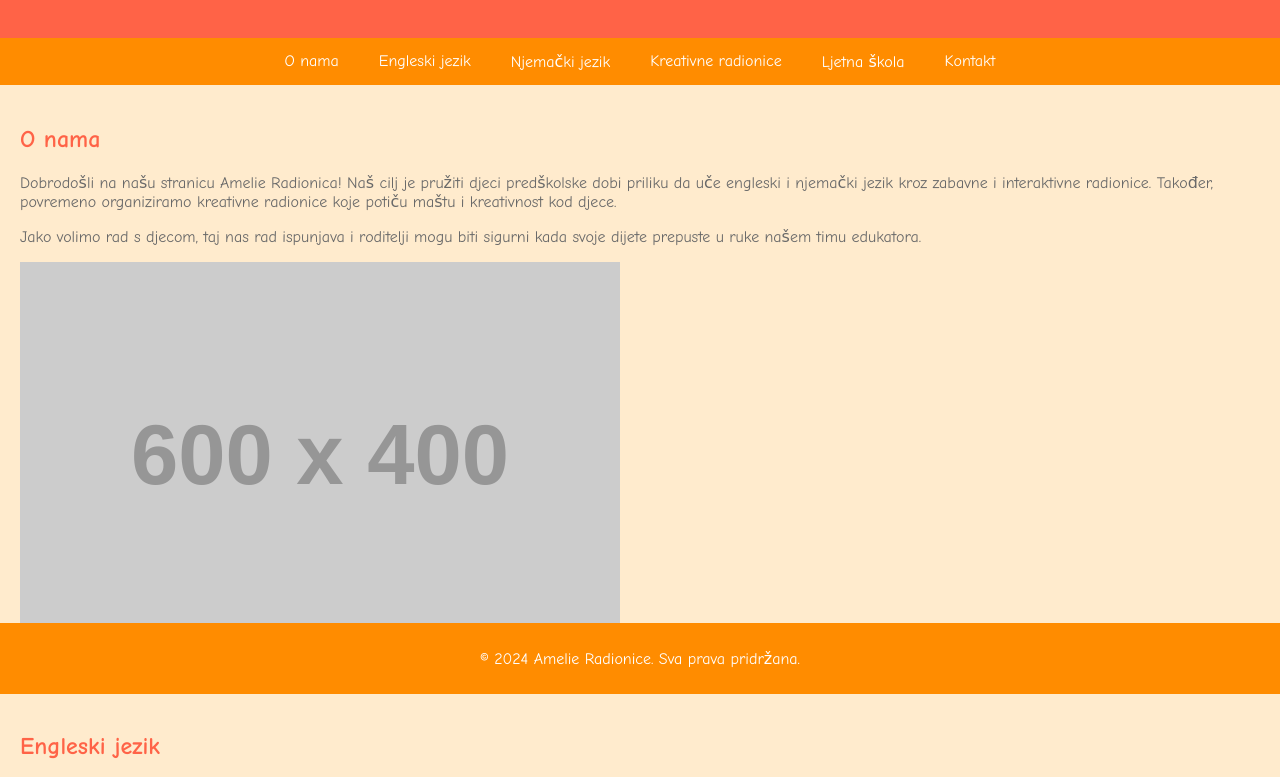
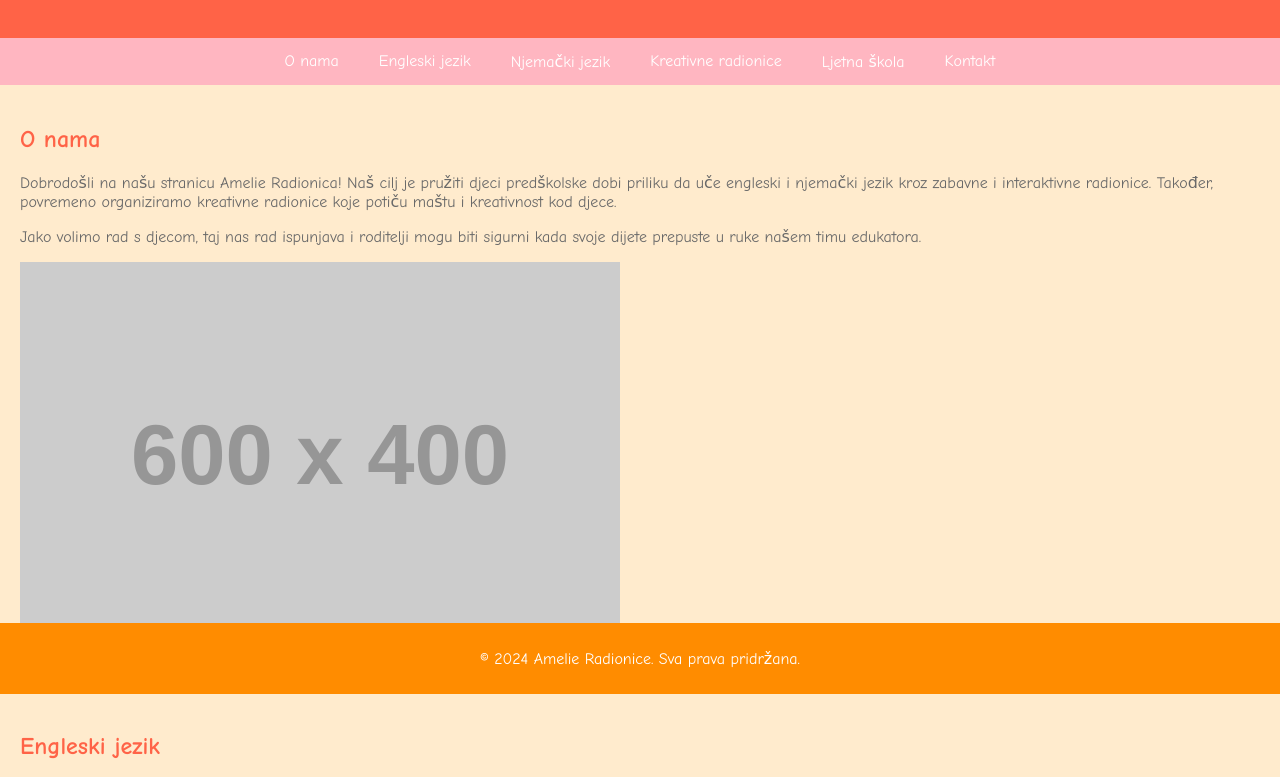
Before and after one commit to amelieradionice/AmelieRadionice, a plain HTML site: page index.html in a window 1280 px wide. Shown: the part 106-883 px from the top of the page. Drawn offline with Linux system fonts and the light colour scheme; placeholder pictures from the web are drawn by us.

Commit message:
index.html

```diff
--- a/index.html
+++ b/index.html
@@ -20,7 +20,7 @@
         nav {
             display: flex;
             justify-content: center;
-            background-color: #ff8c00;
+            background-color: #ffb6c1;
         }
         nav a {
             color: white;
```
